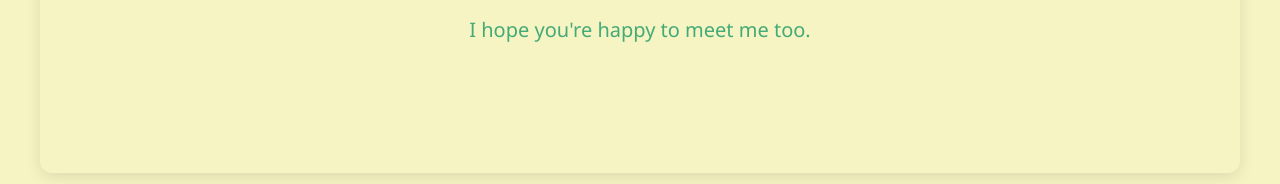
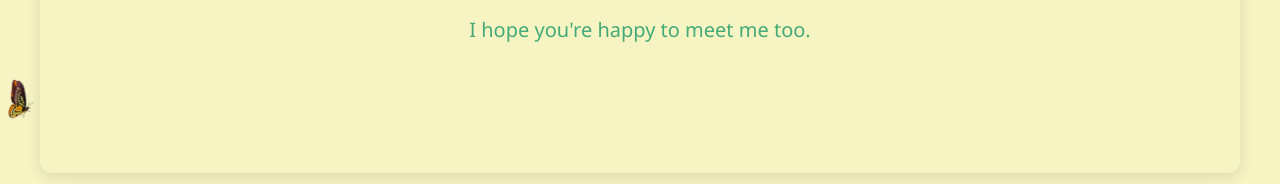
Before and after one commit to ElifKeskinn/Portfolio-Next.js, a Next.js app: page / in a window 1280 px wide. Shown: the part 733-917 px from the top of the page. Built offline with nearby package versions, Linux system fonts and the light colour scheme.

Commit message:
flying butterflies added

```diff
--- a/app/about/page.js
+++ b/app/about/page.js
@@ -3,7 +3,9 @@ import styles from './About.module.css'
 
 const About = () => {
   return (
+
     <div className="container">
+
       <h2>About Me</h2>
 
       <section className={styles.profile}>
--- a/app/page.js
+++ b/app/page.js
@@ -1,12 +1,12 @@
 'use client';
 import Link from 'next/link';
 import styles from './page.module.css';
-
 import dynamic from 'next/dynamic';
 
 const Slider = dynamic(() => import('react-slick'), { ssr: false });
 import "slick-carousel/slick/slick.css";
 import "slick-carousel/slick/slick-theme.css";
+import Butterflies from '@/components/Butterflies/Butterflies';
 
 export default function Home() {
   const settings = {
@@ -20,6 +20,7 @@ export default function Home() {
   };
   return (
     <div className="container">
+      <Butterflies />
       <section className={styles.hero}>
         <div className={styles.sliderContainer}>
           <Slider {...settings}>
--- /dev/null
+++ b/components/Butterflies/Butterflies.js
@@ -0,0 +1,54 @@
+import { useState, useEffect } from 'react';
+import styles from './butterflies.module.css';
+
+const Butterflies = () => {
+  const [butterflies, setButterflies] = useState([]);
+
+  useEffect(() => {
+    const createButterfly = () => {
+      const butterfly = {
+        id: Math.random(),
+        left: `${Math.random() * 100}vw`,
+        top: `${Math.random() * 100}vh`,
+        animationDuration: `${Math.random() * 5 + 5}s`,
+      };
+
+      setButterflies((prevButterflies) => [...prevButterflies, butterfly]);
+
+      setTimeout(() => {
+        setButterflies((prevButterflies) =>
+          prevButterflies.filter((b) => b.id !== butterfly.id)
+        );
+      }, 15000); // 15 saniye sonra kaldır
+    };
+
+    // Kelebekleri sürekli oluştur
+    const interval = setInterval(createButterfly, 3000); // Her 3 saniyede bir kelebek ekle
+
+    return () => clearInterval(interval);
+  }, []);
+
+  return (
+    <>
+      {butterflies.map((butterfly) => (
+        <div
+          key={butterfly.id}
+          className={styles.butterfly}
+          style={{
+            left: butterfly.left,
+            top: butterfly.top,
+            animationDuration: butterfly.animationDuration,
+          }}
+        >
+          <img
+            src="/images/butterfly-flying.gif"
+            alt="Flying Butterfly"
+            className={styles.butterflyGif}
+          />
+        </div>
+      ))}
+    </>
+  );
+};
+
+export default Butterflies;
--- /dev/null
+++ b/components/Butterflies/butterflies.module.css
@@ -0,0 +1,41 @@
+.gifContainer {
+  width: 100%;
+  height: 100%;
+  display: flex;
+  justify-content: center;
+  align-items: center;
+  position: relative;
+}
+
+.butterflyGif {
+  max-width: 100%;
+  height: auto;
+}
+.butterfly {
+  position: fixed; /* Sayfa üzerinde hareket eden eleman */
+  z-index: 1000; /* Diğer öğelerin üstünde görünmesini sağlar */
+  animation: fly 10s linear infinite; /* Hareket animasyonu */
+}
+
+.butterflyGif {
+  width: 50px; /* GIF boyutunu ayarlayabilirsin */
+  height: auto;
+}
+
+@keyframes fly {
+  0% {
+    transform: translate(0, 0) rotate(0deg);
+  }
+  25% {
+    transform: translate(100px, -100px) rotate(15deg);
+  }
+  50% {
+    transform: translate(-100px, 100px) rotate(-15deg);
+  }
+  75% {
+    transform: translate(150px, -50px) rotate(10deg);
+  }
+  100% {
+    transform: translate(0, 0) rotate(0deg);
+  }
+}
--- a/components/Footer/Footer.js
+++ b/components/Footer/Footer.js
@@ -5,6 +5,7 @@ import styles from './Footer.module.css';
 const Footer = () => {
   return (
     <footer className={styles.footer}>
+
       <div className={styles.thankYou}>
         <h2>
           <span className={styles.thank}>thank</span>
```
Also changed, not shown: public/images/butterfly-flying.gif (added).
